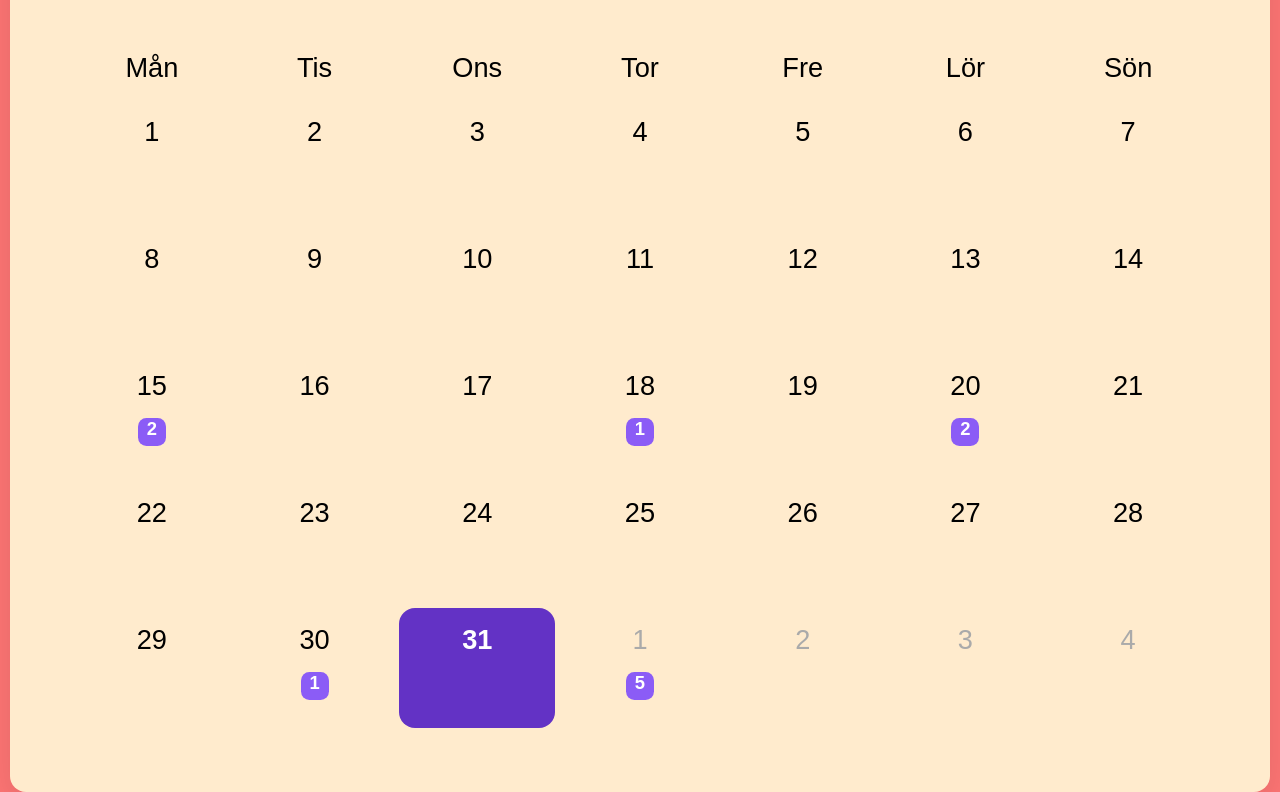
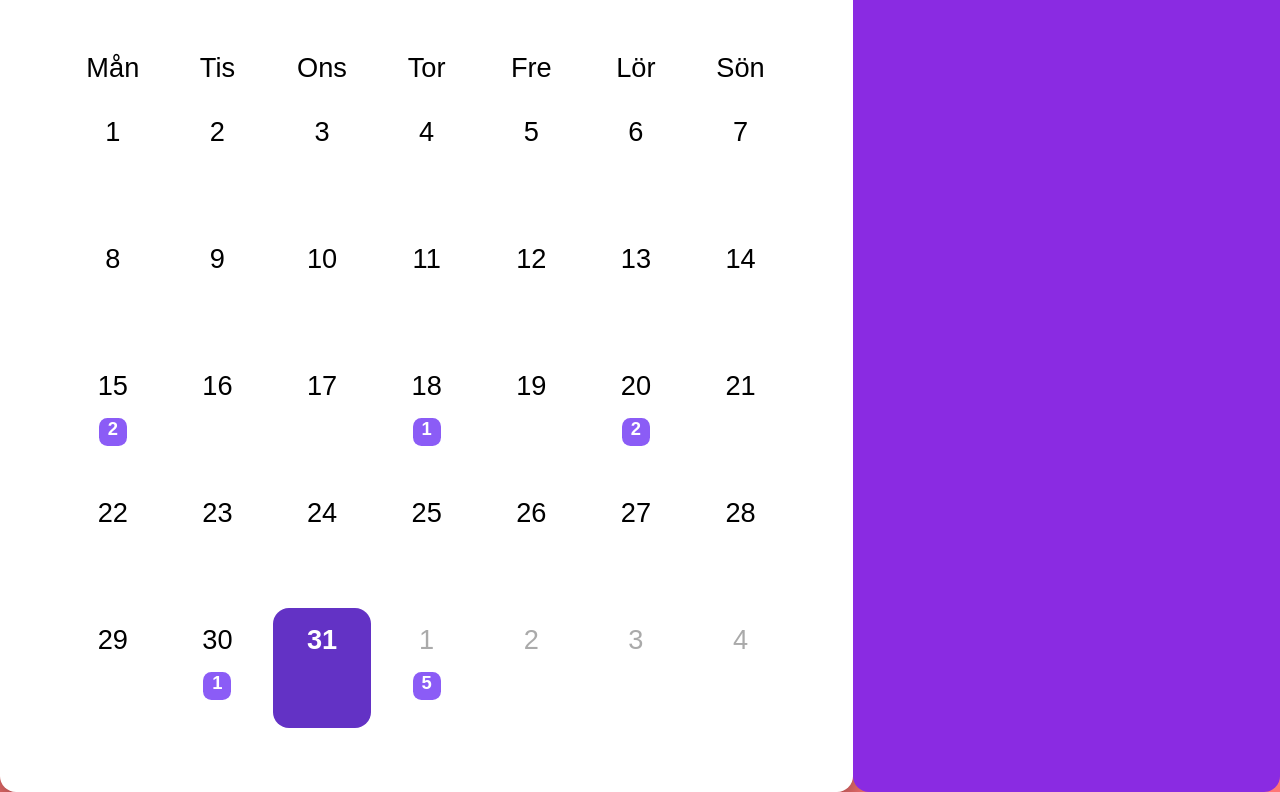
Before and after one commit to aousjosef/aj-cal, a plain HTML site: page index.html in a window 1280 px wide. Shown: the part 111-903 px from the top of the page. Drawn offline with nearby package versions, Linux system fonts and the light colour scheme.

Commit message:
inclueded right container for events

```diff
--- a/index.html
+++ b/index.html
@@ -11,6 +11,9 @@
     <title>Cal</title>
 </head>
 <body>
+
+    <main>
+
         <div class="calendar-container">
             <header class="calendar-header">
 
@@ -42,6 +45,19 @@
             <!-- <button id="select-today" onclick="initToday()">Select Today</button> -->
 
         </div>
+
+
+<div class="right-container">
+
+    This is right container
+
+</div>
+
+
+
+    </main>
+
+
     <script src="app.js"></script>
 </body>
 </html>
--- a/style.css
+++ b/style.css
@@ -6,19 +6,34 @@
 }
 
 body {
+  --main-bg-color: white;
+  --day-font-size: 1.7rem;
+
   display: flex;
   background: #ff7675;
-  min-height: 100vh;
-  padding: 0 10px;
+ /* height: 50vh; */
   align-items: center;
   justify-content: center;
 }
 
+main{
+  display: flex;
+  width: 1400px;
+}
+
+.right-container {
+
+  background-color: blueviolet;
+  border-radius: 1rem;
+  flex-basis: 50%;
+
+}
+
 .calendar-container {
-  background: blanchedalmond;
+  background: var(--main-bg-color);
   width: 100%;
   border-radius: 1rem;
-  box-shadow: 0 15px 40px rgba(0, 0, 0, 0.12);
+  box-shadow: 0 15px 40px rgba(0, 0, 0, 0.5);
 }
 
 .calendar-container header {
@@ -56,7 +71,7 @@ header .calendar-current-date {
 .calendar-body {
   display: flex;
  flex-direction: column;
-  padding: 4rem;
+padding: 4rem;
 }
 
 
@@ -68,32 +83,28 @@ header .calendar-current-date {
   text-align: center;
   gap: 7px;
   font-weight: 500;
-  font-size: 1.7rem;
+  font-size: var(--day-font-size);
   /* justify-content: space-around; */
 }
 
 .calendar-dates {
-  /* background-color: #ff7675; */
+
   display: grid;
   grid-template-columns: repeat(7, 1fr);
   text-align: center;
   gap: 7px;
   padding-top: 1rem;
+
 }
 
-/* .calendar-body ul {
-  list-style: none;
-  display: flex;
-  flex-wrap: wrap;
-  text-align: center;
-} */
 
+/* single day layout */
 .specific-day-li-el {
-  padding: 1rem 0;
+ padding: 1rem;
   height: 5.5rem;
   display: flex;
   flex-direction: column;
-  font-size: 1.7rem;
+  font-size: var(--day-font-size);
   align-items: center;
   /* transition: 250ms all; */
 }
@@ -112,7 +123,7 @@ header .calendar-current-date {
   /* border: 3px solid blue; */
 }
 
-/* event number design */
+/* event number design - the small numbers */
 .day-has-event {
   color: white;
   font-size: 1.15rem;
```
Lines whose indentation alone changed are shown as unchanged.
